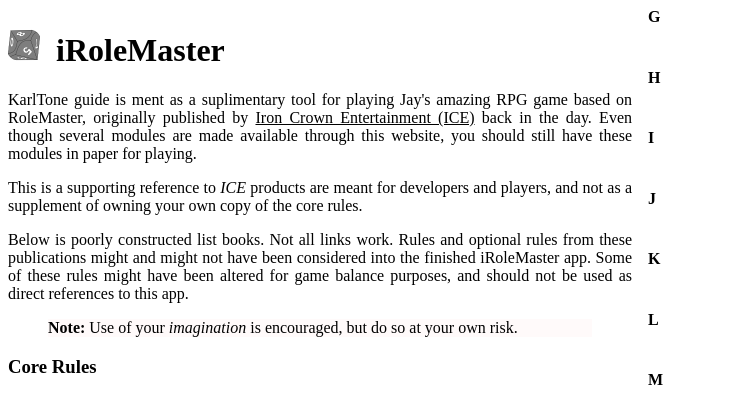
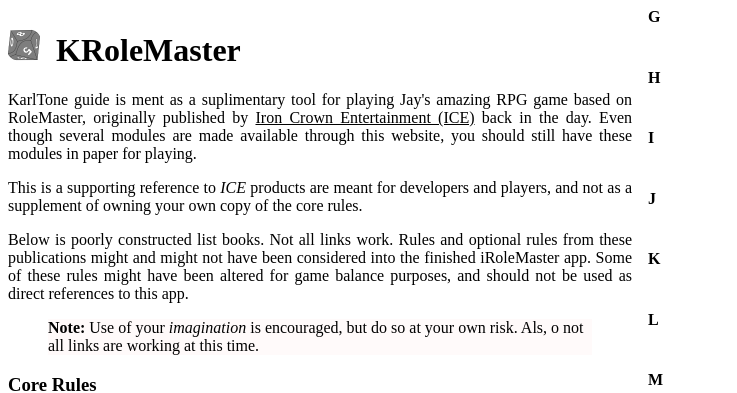
Before and after one commit to StevePrice/rpg, a plain HTML site: page index.html in a window 1280 px wide. Shown: the top 393 px of the page, without its empty margins (0-737 px from the left). Drawn offline with Linux system fonts and the light colour scheme.

Commit message:
Update index.html yet more tweaks

```diff
--- a/index.html
+++ b/index.html
@@ -18,13 +18,13 @@
 </head>
 <body>
 <!-- AppleSegStart="Introduction" -->
-<h1><a name="Introduction"></a><img src="../shared/iRoleMaster.png" alt="KRoleMaster" height="32" />&nbsp;&nbsp;iRoleMaster</h1>
+<h1><a name="Introduction"></a><img src="../shared/iRoleMaster.png" alt="KRoleMaster" height="32" />&nbsp;&nbsp;KRoleMaster</h1>
 <p>KarlTone guide is ment as a suplimentary tool for playing Jay's amazing RPG game based on RoleMaster,
 originally published by <a href="https://www.ironcrown.com/">Iron Crown Entertainment (ICE)</a> back in the day. Even though several modules are made available through this website, you should still have these modules in paper for playing.</p>
 <p>This is a supporting reference to <em>ICE</em> products are meant for developers and players, and not as a supplement of owning your own copy of the core rules.</p>
 <p>Below is poorly constructed list books. Not all links work. Rules and optional rules from these publications might and might not have been considered into the finished iRoleMaster app. Some of these rules might have been altered for game balance purposes, and should not be used as direct references to this app.</p>
 <blockquote id="note">
-<strong>Note:</strong> Use of your <em>imagination</em> is encouraged, but do so at your own risk.
+<strong>Note:</strong> Use of your <em>imagination</em> is encouraged, but do so at your own risk. Als, o not all links are working at this time.
 </blockquote>
 
 <!-- AppleSegEnd -->
```
